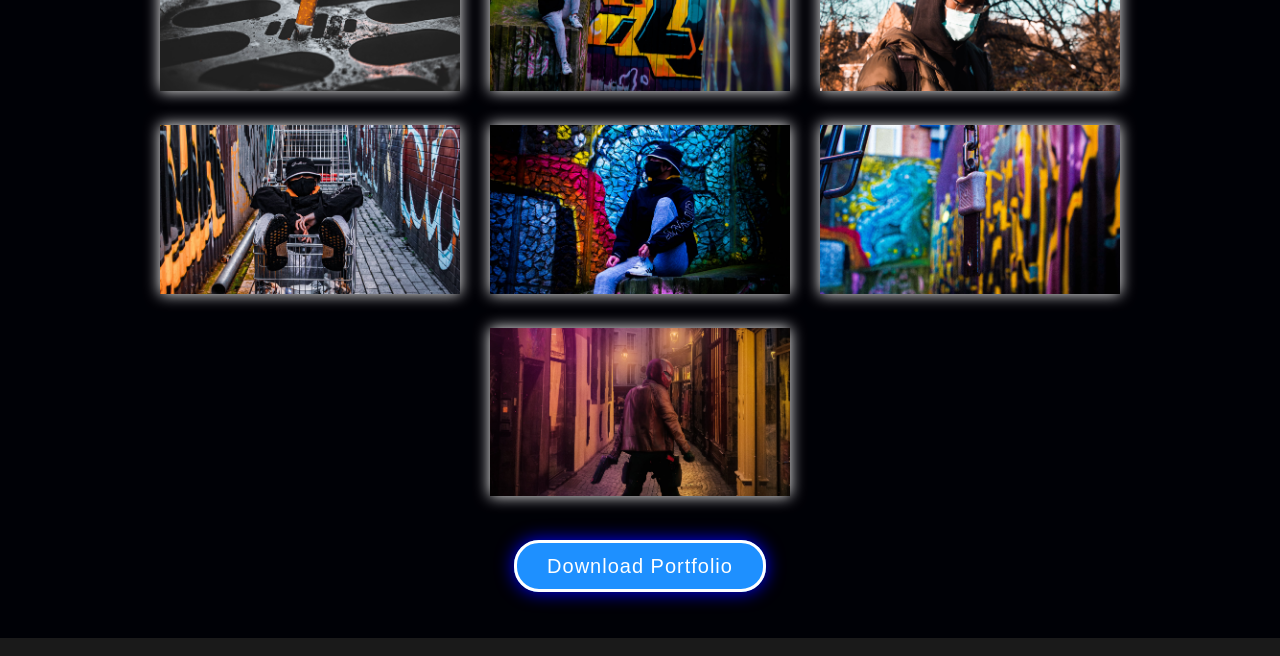
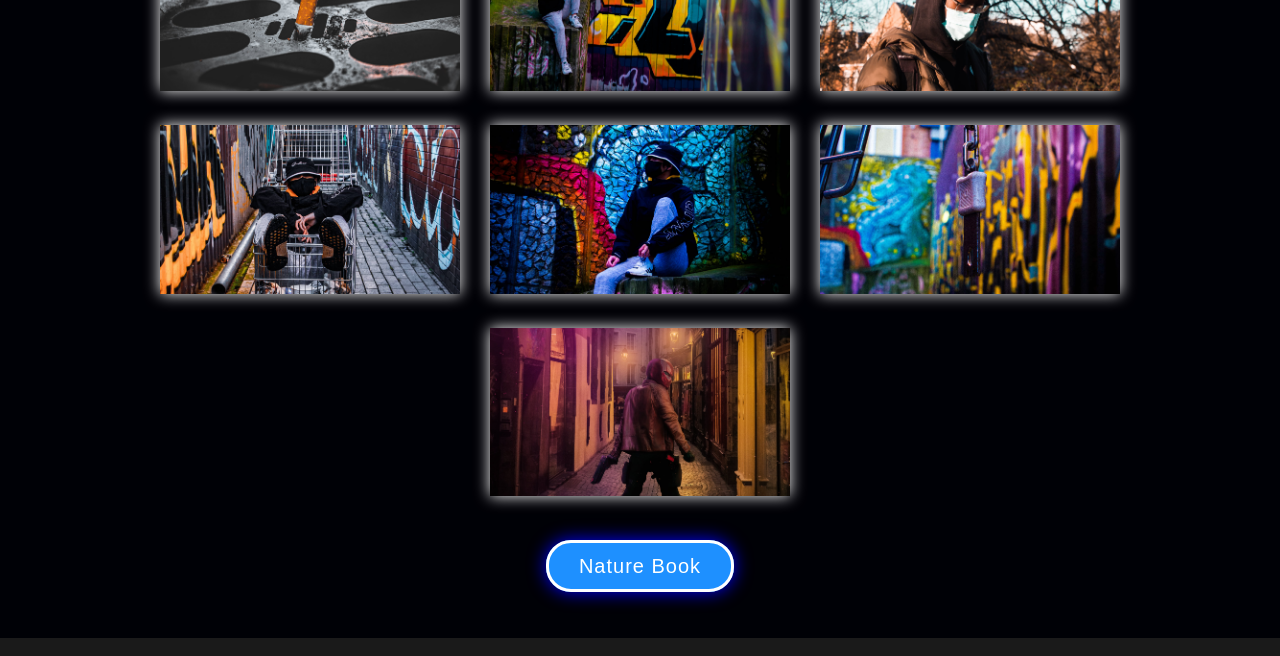
Before and after one commit to DMU-P2537469/CW2-Personal-CV-Website, a plain HTML site: page ImagePortfolio.html in a window 1280 px wide. Shown: the part 896-1552 px from the top of the page. Drawn offline with Linux system fonts and the light colour scheme.

Commit message:
Update ImagePortfolio.html

```diff
--- a/ImagePortfolio.html
+++ b/ImagePortfolio.html
@@ -75,7 +75,7 @@
             </div>
 
               <form id="portdown" align="center">
-                    <a href="Document/CV%20DRAFT.pdf" class="btn" download>Download Portfolio</a>
+                    <a href="Document/CV%20DRAFT.pdf" class="btn" download>Nature Book</a>
                 </form>
 
 
```
